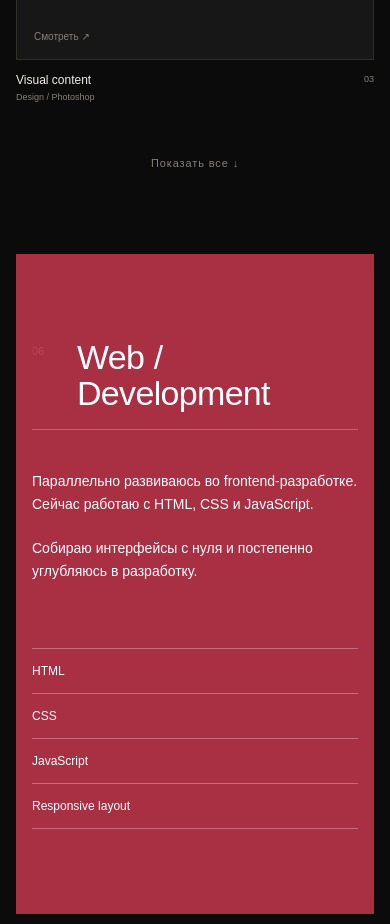
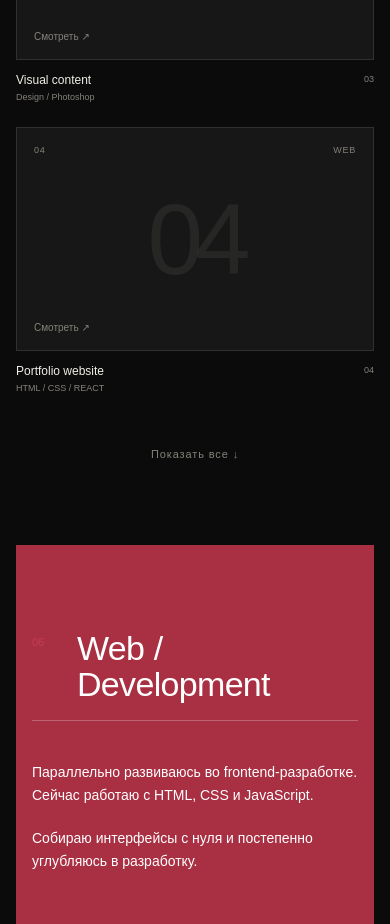
Before and after one commit to maisonobscura/maison-obscura, a React (Vite) app: page / in a window 390 px wide. Shown: the part 6560-7484 px from the top of the page. Built offline with nearby package versions, Linux system fonts and the light colour scheme.

Commit message:
image animation

```diff
--- a/src/components/Works.jsx
+++ b/src/components/Works.jsx
@@ -11,6 +11,10 @@ const works = [
     categories: ["video", "social", "design"],
     description:
       "Создание коротких видео для социальных сетей: разработка идеи, сценария, монтаж и адаптация контента под формат площадки.",
+    task:
+      "ТЕСТОВОЕ ПОЛЕ ТЕСТОВОЕ ПОЛЕ ТЕСТОВОЕ ПОЛЕ",
+    role:
+      "ТЕСТОВОЕ ПОЛЕ ТЕСТОВОЕ ПОЛЕ ТЕСТОВОЕ ПОЛЕ",
     images: [
       "/img/video-1.jpg",
       "/img/video-2.jpg",
@@ -27,6 +31,10 @@ const works = [
     categories: ["social", "design"],
     description:
       "Работа с социальными сетями: контент-план, посты, визуальная подача, публикация и анализ эффективности контента.",
+    task:
+      "ТЕСТОВОЕ ПОЛЕ ТЕСТОВОЕ ПОЛЕ ТЕСТОВОЕ ПОЛЕ",
+    role:
+      "ТЕСТОВОЕ ПОЛЕ ТЕСТОВОЕ ПОЛЕ ТЕСТОВОЕ ПОЛЕ",
     images: [
       "/img/social-1.jpg",
       "/img/social-2.jpg",
@@ -43,6 +51,10 @@ const works = [
     categories: ["design", "social"],
     description:
       "Создание визуальных материалов для социальных сетей сообщества «не школа гитары» с учетом общей стилистики проекта.",
+    task:
+      "ТЕСТОВОЕ ПОЛЕ ТЕСТОВОЕ ПОЛЕ ТЕСТОВОЕ ПОЛЕ",
+    role:
+      "ТЕСТОВОЕ ПОЛЕ ТЕСТОВОЕ ПОЛЕ ТЕСТОВОЕ ПОЛЕ",
     images: [
       "/img/design-1.jpg",
       "/img/design-2.jpg",
@@ -58,6 +70,10 @@ const works = [
     type: "HTML / CSS / REACT",
     categories: ["web"],
     description: "ТЕСТ",
+    task:
+      "ТЕСТОВОЕ ПОЛЕ ТЕСТОВОЕ ПОЛЕ ТЕСТОВОЕ ПОЛЕ",
+    role:
+      "ТЕСТОВОЕ ПОЛЕ ТЕСТОВОЕ ПОЛЕ ТЕСТОВОЕ ПОЛЕ",
     images: [
       "/img/design-1.jpg",
       "/img/design-2.jpg",
@@ -70,6 +86,22 @@ function Works() {
   const [filter, setFilter] = useState("all")
   const [showAll, setShowAll] = useState(false)
 
+  const [isMobile, setIsMobile] = useState(false)
+
+  useEffect(() => {
+    const checkScreen = () => {
+      setIsMobile(window.innerWidth <=700)
+    }
+
+    checkScreen()
+
+    window.addEventListener("rezise", checkScreen)
+
+    return () => {
+      window.removeEventListener("resize", checkScreen)
+    }
+  }, [])
+
   const [selectedWork, setSelectedWork] = useState(null)
   const [currentImage, setCurrentImage] = useState(0)
   const [touchStartX, setTouchStartX] = useState(null)
@@ -81,9 +113,11 @@ function Works() {
           work.categories.includes(filter)
         )
 
+  const initialWorksCount = isMobile ? 4 : 3
+
   const displayedWorks = showAll
     ? filteredWorks
-    : filteredWorks.slice(0, 3)
+    : filteredWorks.slice(0, initialWorksCount)
 
   const handleFilterChange = (newFilter) => {
     setFilter(newFilter)
@@ -231,6 +265,7 @@ function Works() {
             >
 
               <img
+                key={currentImage}
                 className="work-modal__image"
                 src={
                   selectedWork.images[
@@ -315,11 +350,27 @@ function Works() {
               <div className="work-modal__line" />
 
               <div className="work-modal__description-label">
-                Описание
+                О проекте
               </div>
 
               <p className="work-modal__description">
                 {selectedWork.description}
+              </p>
+
+              <div className="work-modal__description-label">
+                Задача
+              </div>
+
+              <p className="work-modal__description">
+                {selectedWork.task}
+              </p>
+
+              <div className="work-modal__description-label">
+                Моя роль
+              </div>
+
+              <p className="work-modal__description">
+                {selectedWork.role}
               </p>
 
             </div>
--- a/src/index.css
+++ b/src/index.css
@@ -2859,23 +2859,6 @@ button {
 }
 
 
-/* =========================================================
-   IMAGE
-========================================================= */
-
-.work-modal__image {
-  position: absolute;
-
-  inset: 0;
-
-  width: 100%;
-  height: 100%;
-
-  display: block;
-
-  object-fit: cover;
-}
-
 
 /* =========================================================
    ARROWS
@@ -3276,11 +3259,27 @@ button {
     position: absolute;
 
     inset: 0;
+    display: block;
 
     width: 100%;
     height: 100%;
 
     object-fit: cover;
+
+    animation: workImageChange 0.35s ease both;
+    will-change: opacity, transform;
+  }
+
+  @keyframes workImageChange {
+    from {
+        opacity: 0;
+        transform: scale(1.015);
+    }
+
+    to {
+        opacity: 1;
+        transform: scale(1);
+    }
   }
 
 
```
